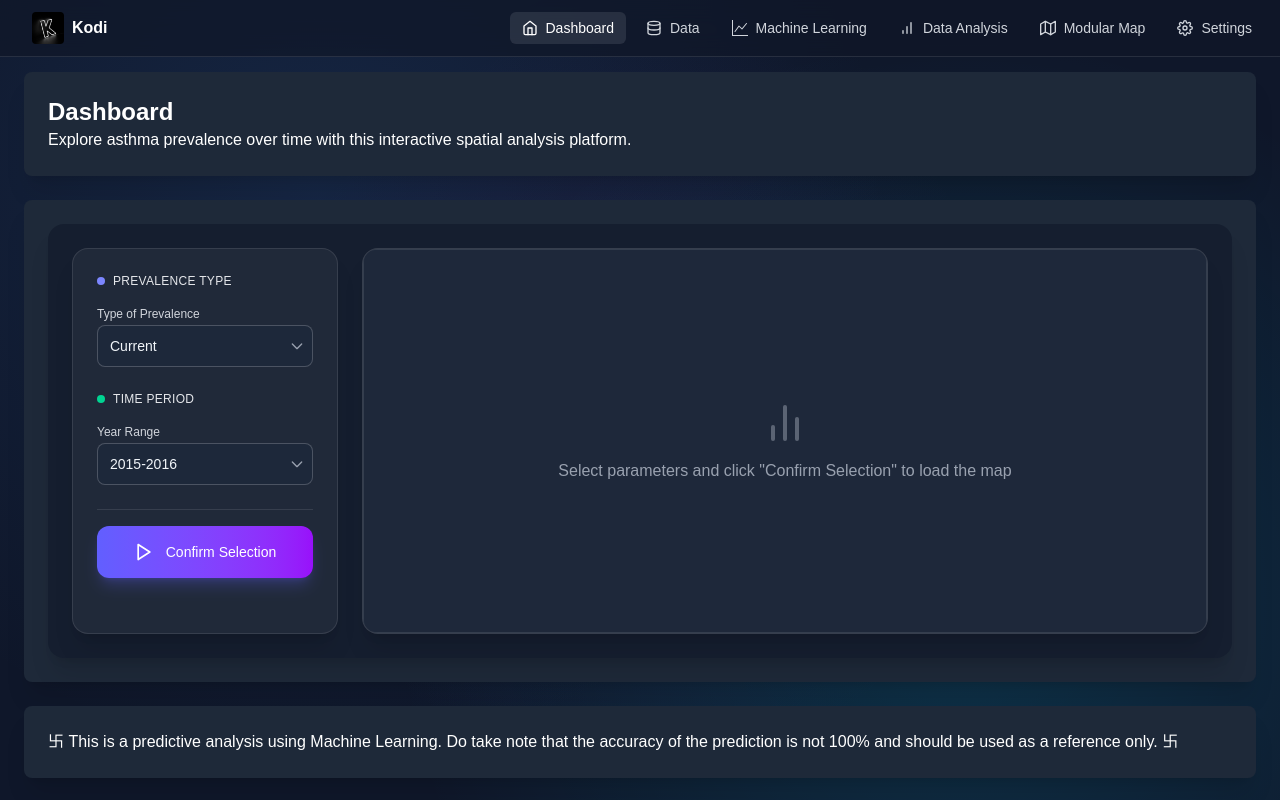
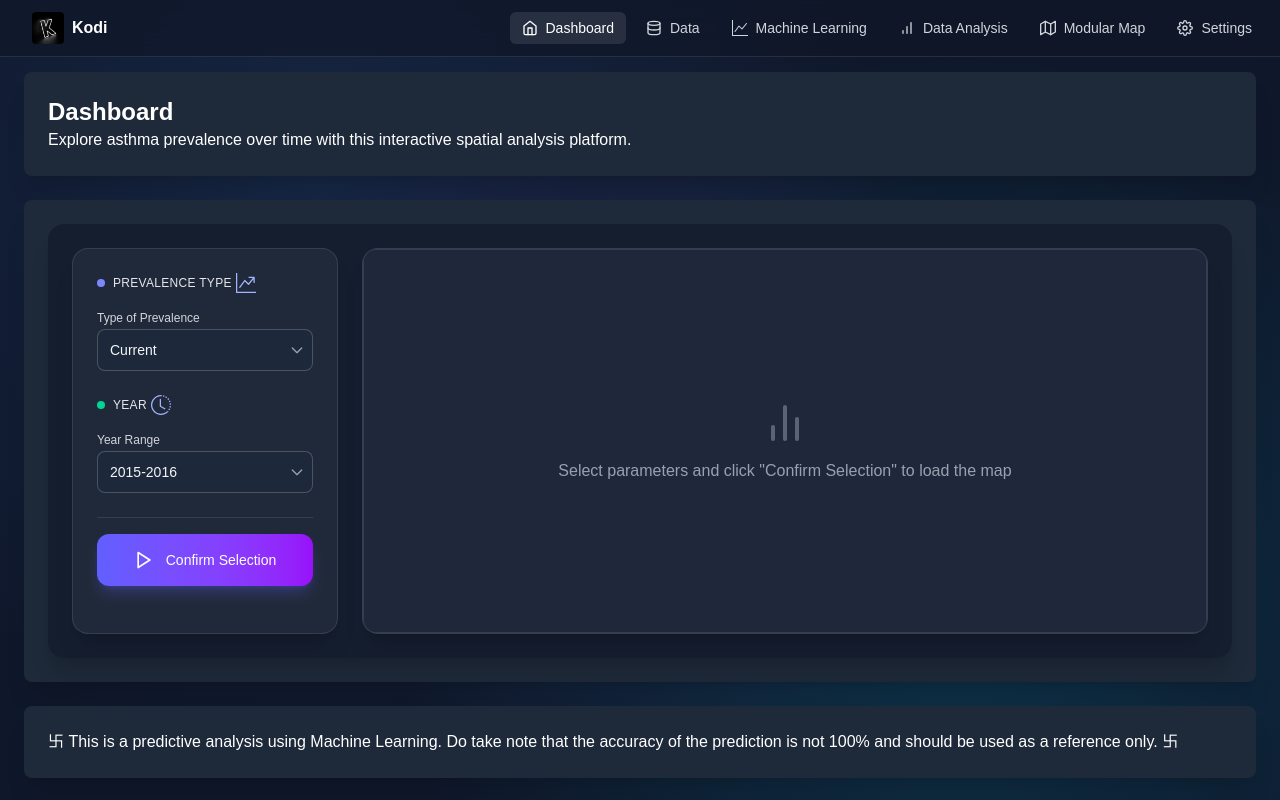
Before and after one commit to DarylLim-18/FYP4701, a Next.js app in the folder frontend/: page /dashboard in a window 1280 px wide. Built offline with nearby package versions, Linux system fonts and the light colour scheme.

Commit message:
Added icons for all fields in dashboard spatial analysis

```diff
--- a/frontend/app/components/Map/Map.jsx
+++ b/frontend/app/components/Map/Map.jsx
@@ -5,7 +5,7 @@ import 'leaflet/dist/leaflet.css';
 import { useEffect, useMemo, useState, useRef } from 'react';
 import { FiPlay, FiBarChart2, FiAlertCircle } from 'react-icons/fi';
 import { FaStarOfDavid } from "react-icons/fa6";
-import { BsStars } from "react-icons/bs";
+import { BsStars, BsClockHistory, BsGraphUpArrow } from "react-icons/bs";
 
 // Fix default icon paths
 delete L.Icon.Default.prototype._getIconUrl;
@@ -476,8 +476,8 @@ const handleConfirmWithDelay = async () => {
 
 const [selectedOthers, setSelectedOthers] = useState("");
 
-  const clickRick = () => {
-    window.open("https://youtu.be/dQw4w9WgXcQ?si=n8-YzA4eBiVOZp-n", "_blank", "noopener,noreferrer");
+  const clickRick = (link) => {
+    window.open(link, "_blank", "noopener,noreferrer");
   };
 
   return (
@@ -488,7 +488,14 @@ const [selectedOthers, setSelectedOthers] = useState("");
             {/* <MapControls /> */}
             {/* Prevalence Type Selection */}
               <div className="space-y-3">
-                <LabelDot color="indigo-400" text="Prevalence Type" />
+                <LabelDot color="indigo-400" text={
+                                                    <span className="inline-flex items-center whitespace-nowrap">
+                                                    Prevalence Type
+                                                    {/* brings you to youtube upon clicking */}
+
+                                                    <BsGraphUpArrow onClick={() => clickRick("https://youtu.be/dQw4w9WgXcQ?si=n8-YzA4eBiVOZp-n")} className="ml-1 text-xl text-indigo-300 hover:text-indigo-700 transition-colors duration-300" />
+                                                    </span>
+                                                } />
                 <StyledSelect
                 label="Type of Prevalence"
                 options={typeOfPrevalence}
@@ -502,7 +509,13 @@ const [selectedOthers, setSelectedOthers] = useState("");
 
               {/* Year Selection */}
               <div className="space-y-3">
-                <LabelDot color="emerald-400" text="Time Period" />
+                <LabelDot color="emerald-400" text={
+                                                    <span className="inline-flex items-center whitespace-nowrap">
+                                                    Year
+                                                    {/* brings you to youtube upon clicking */}
+                                                    <BsClockHistory onClick={() => clickRick("https://youtu.be/dQw4w9WgXcQ?si=n8-YzA4eBiVOZp-n")} className="ml-1 text-xl text-indigo-300 hover:text-indigo-700 transition-colors duration-300" />
+                                                    </span>
+                                                } />
                 <StyledSelect
                   label="Year Range"
                   options={prevalenceYears}
@@ -521,7 +534,7 @@ const [selectedOthers, setSelectedOthers] = useState("");
                                                     <span className="inline-flex items-center whitespace-nowrap">
                                                     Other Years
                                                     {/* brings you to youtube upon clicking */}
-                                                    <BsStars onClick={clickRick} className="ml-1 text-xl text-indigo-300 hover:text-indigo-700 transition-colors duration-300" />
+                                                    <BsStars onClick={() => clickRick("https://youtu.be/dQw4w9WgXcQ?si=n8-YzA4eBiVOZp-n")} className="ml-1 text-xl text-indigo-300 hover:text-indigo-700 transition-colors duration-300" />
                                                     </span>
                                                 } />
                   {/* Text box to input desired year (e.g. 2026) */}
```
